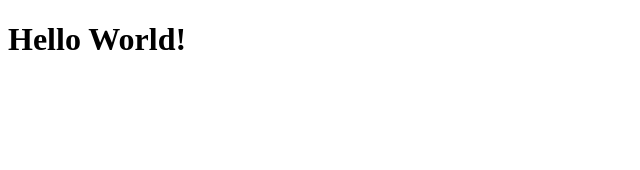
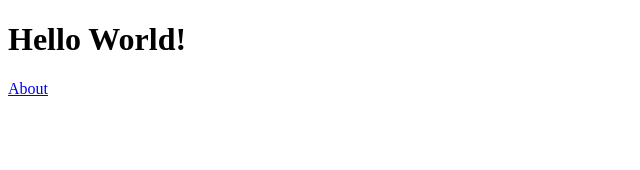
Before and after one commit to jxf1002/jxf1002.github.io, a Nuxt app: page / in a window 1280 px wide. Shown: the top 170 px of the page, without its empty margins (0-640 px from the left). Built offline with nearby package versions, Linux system fonts and the light colour scheme.

Commit message:
测试自动部署

```diff
--- a/pages/index.vue
+++ b/pages/index.vue
@@ -1,5 +1,6 @@
 <template>
   <div>
     <h1>Hello World!</h1>
+    <NuxtLink to="/about">About</NuxtLink>
   </div>
 </template>
```
